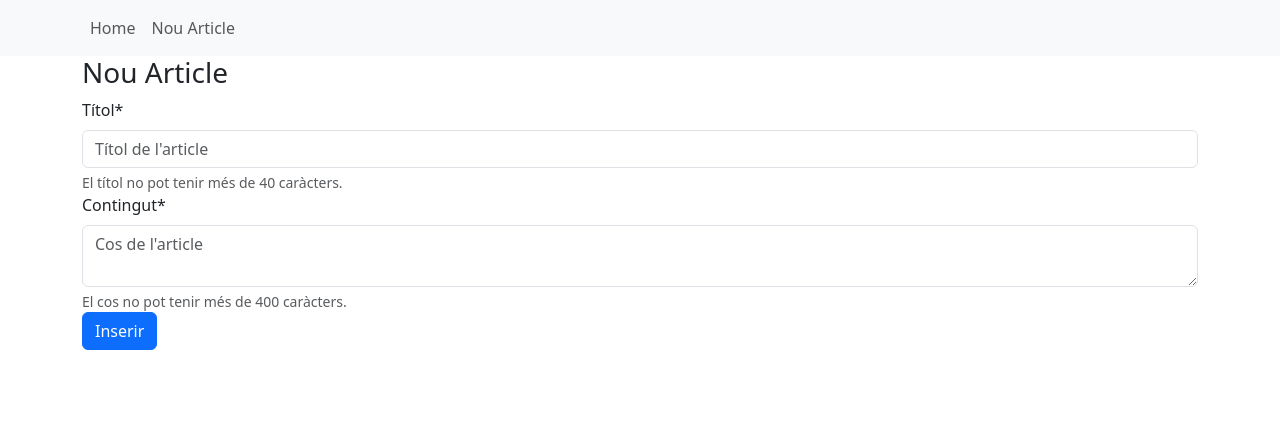
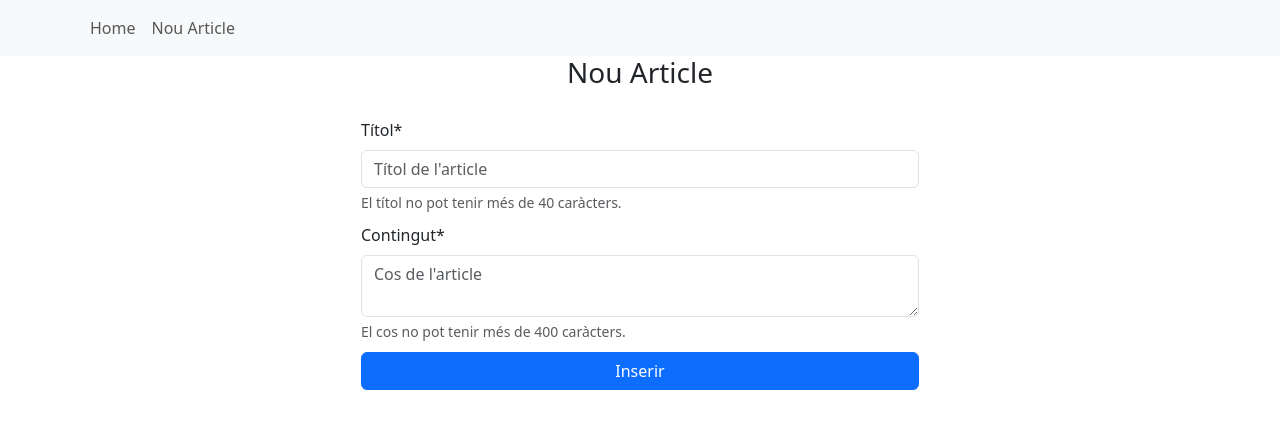
Before and after one commit to AnnaEscrisa/Practica4, a PHP site: page /form.php in a window 1280 px wide. Shown: the top 429 px of the page. Run offline with PHP 8.4, Linux system fonts and the light colour scheme.

Commit message:
estils varis

```diff
--- a/public/styles/styles.css
+++ b/public/styles/styles.css
@@ -38,6 +38,28 @@ input[name="buscadorArticle"] {
 .card {
     max-width: 30%;
     padding: 10px;
+    margin-top: 10px;
+    border: 2px solid grey;
+    background-color: transparent;
+}
+
+
+/************** FORM **********/
+
+main:has(form.articleForm) {
+    display: flex;
+    flex-direction: column;
+    justify-content: center;
+    align-items: center;
+}
+
+
+.articleForm {
+    margin-top: 20px;
+    display: flex;
+    flex-direction: column;
+    gap: 10px;
+    width: 50%;
 }
 
 
--- a/view/form.vista.php
+++ b/view/form.vista.php
@@ -7,18 +7,25 @@
         <h3>
             <?php echo $pageTitle ?>
         </h3>
-        <form action="" method="post">
+        <form action="" method="post" class="articleForm">
+            <div>
                 <label for="" class="form-label">Títol*</label>
                 <input class="form-control" type="text" name="nouTitol" placeholder="Títol de l'article"
                     value="<?php echo $titol ?>">
                 <div class="form-text">
                     El títol no pot tenir més de 40 caràcters.
                 </div>
+            </div>
+
+            <div>
                 <label for="" class="form-label">Contingut*</label>
-            <textarea class="form-control" name="nouCos" placeholder="Cos de l'article"><?php echo $cos ?></textarea>
+                <textarea class="form-control" name="nouCos"
+                    placeholder="Cos de l'article"><?php echo $cos ?></textarea>
                 <div class="form-text">
                     El cos no pot tenir més de 400 caràcters.
                 </div>
+            </div>
+
             <button type="submit" class="btn btn-primary" <?php echo $isDelete ? "hidden" : "" ?>><?php echo $isEdit ? "Editar" : "Inserir" ?></button>
             <a href="form.php?isDelete=true"></a>
         </form>
```
Lines whose indentation alone changed are shown as unchanged.
